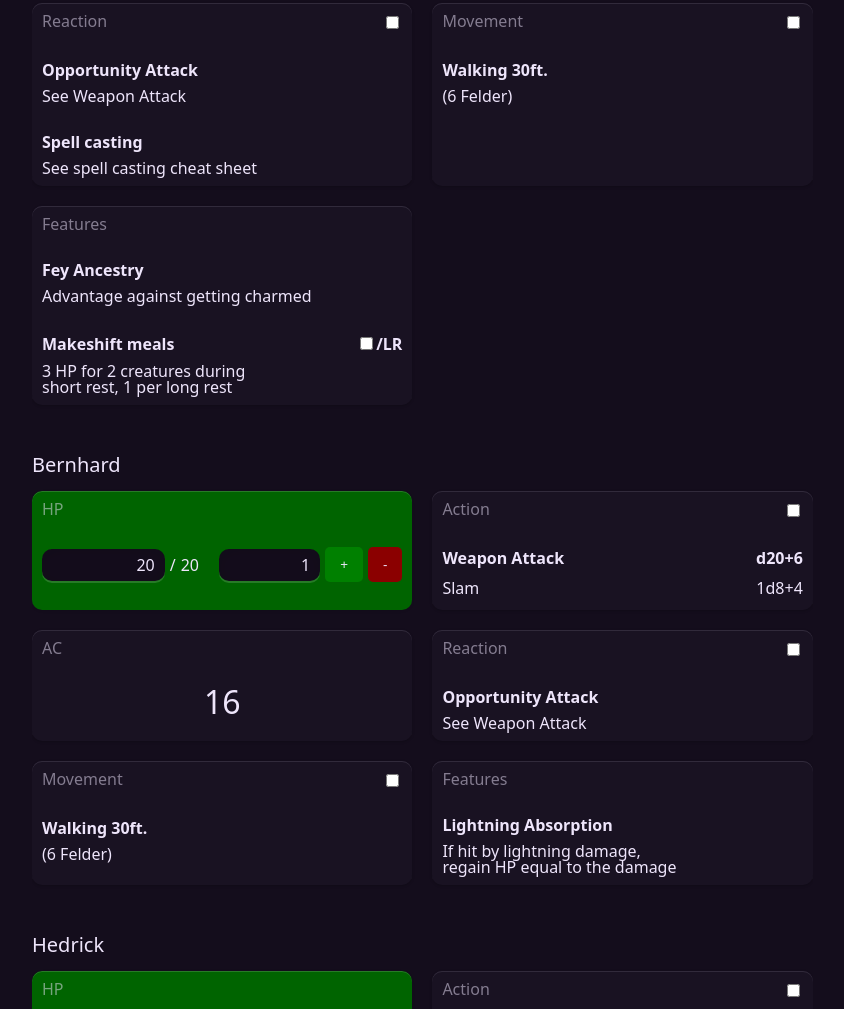
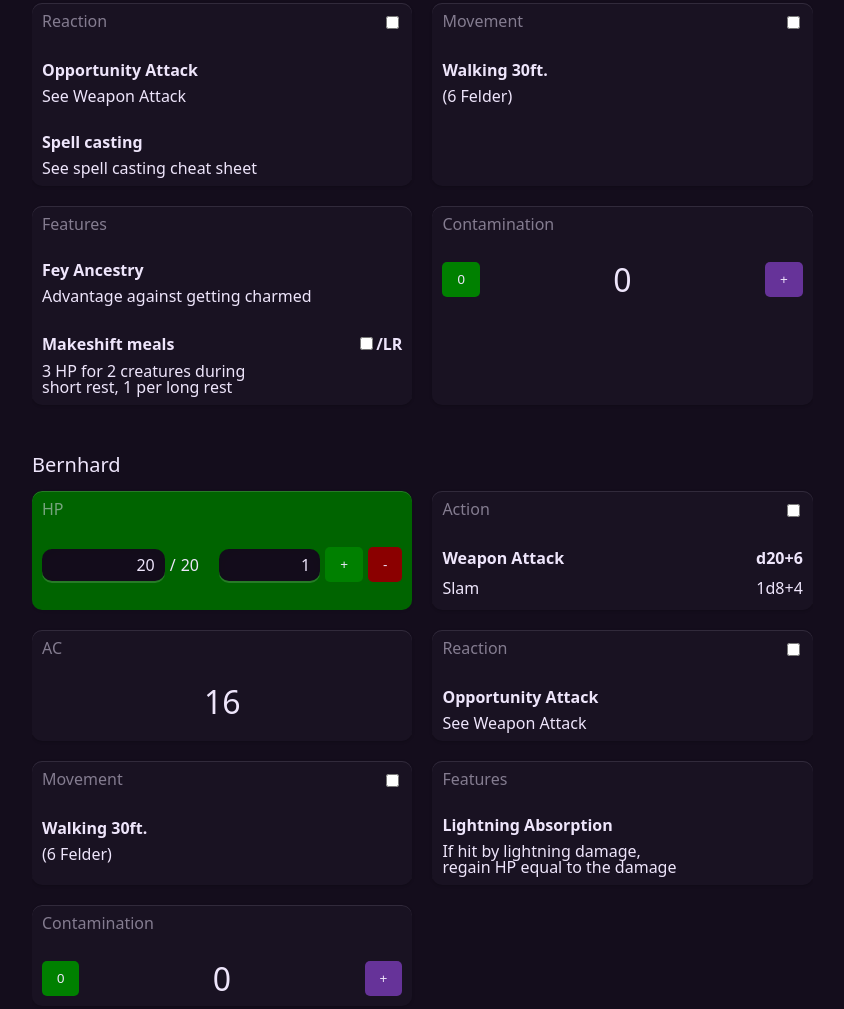
Before and after one commit to justDabuK/emberwood-village, an Astro site: page /characters/nex in a window 1280 px wide. Shown: the part 775-1784 px from the top of the page, without its empty margins (272-1116 px from the left). Built offline with nearby package versions, Linux system fonts and the light colour scheme; Astro itself is replaced by a stand-in of ours.

Commit message:
feat: add contamination indicator

```diff
--- /dev/null
+++ b/src/components/character/Contamination.vue
@@ -0,0 +1,71 @@
+<script setup lang="ts">
+import {computed} from "vue";
+
+const contaminationLevel = defineModel<number>({required: true});
+const contaminationPercentage = computed(() => {
+  return (contaminationLevel.value / 6) * 100;
+});
+
+const increase = () => {
+  contaminationLevel.value = Math.min(contaminationLevel.value + 1, 6);
+}
+
+const reset = () => {
+  contaminationLevel.value = 0;
+}
+</script>
+
+<template>
+  <div class="card contamination" :style="`--contamination-percentage: ${contaminationPercentage}%`">
+    <span class="contamination-title">Contamination</span>
+    <div class="contamination-data">
+      <button class="reset-button" @click="reset">0</button>
+      <span>{{contaminationLevel}}</span>
+      <button class="increase-button" @click="increase">+</button>
+    </div>
+  </div>
+</template>
+
+<style scoped>
+.contamination {
+  display: flex;
+  flex-direction: column;
+  gap: 30px;
+  padding: 10px;
+  background-image: linear-gradient(125deg, rebeccapurple 20%, teal);
+  background-size: var(--contamination-percentage) 100%;
+  background-repeat: no-repeat;
+  transition: background-size 500ms ease-in-out;
+
+
+  .contamination-title {
+    color: var(--text-color-darker-1);
+  }
+
+  .contamination-data {
+    display: grid;
+    grid-template-columns: auto 1fr auto;
+    place-items: center;
+    span {
+      font-size: 2em;
+    }
+
+    button {
+      background-color: var(--body-bg);
+      color: var(--text-color);
+      border: none;
+      border-radius: 5px;
+      padding: 10px 15px;
+      cursor: pointer;
+    }
+
+    .reset-button {
+      background-color: green;
+    }
+
+    .increase-button {
+      background-color: rebeccapurple;
+    }
+  }
+}
+</style>
--- a/src/components/character/CreatureSection.vue
+++ b/src/components/character/CreatureSection.vue
@@ -3,6 +3,7 @@ import SectionCard from "./SectionCard.vue";
 import ArmorClass from "./ArmorClass.vue";
 import HitPoints from "./HitPoints.vue";
 import type {Creature} from "../../scripts/cheatSheetTypes.ts";
+import Contamination from "./Contamination.vue";
 
 const creature = defineModel<Creature>({required: true});
 </script>
@@ -14,6 +15,7 @@ const creature = defineModel<Creature>({required: true});
       <SectionCard v-for="section in creature.sectionList" :key="section.title" v-model="section.used" :section="section"/>
       <HitPoints v-model="creature.hitPoints.current" v-model:temporary-hit-points="creature.hitPoints.temporary" v-model:hit-dice="creature.hitPoints.hitDice" :max-hit-points="creature.hitPoints.max"/>
       <ArmorClass :armor-class="creature.armorClass"/>
+      <Contamination v-model="creature.contamination" />
     </div>
   </div>
 </template>
--- a/src/components/character/Jazz.vue
+++ b/src/components/character/Jazz.vue
@@ -71,7 +71,9 @@ const defaultJazzCreatureList = [
           typeOfRest: TypeOfRest.LONG,
         }
       },
-      armorClass: 15,
+      contamination: 0,
+      exhaustion: 0,
+      armorClass: 10 + MODIFIER.DEX + MODIFIER.CON,
       sectionList: [
         {
           title: 'Action',
--- a/src/components/character/Nex.vue
+++ b/src/components/character/Nex.vue
@@ -19,6 +19,8 @@ const defaultNexCreatureList = [
         typeOfRest: TypeOfRest.LONG,
       }
     },
+    contamination: 0,
+    exhaustion: 0,
     armorClass: 14,
     sectionList: [
       {
@@ -110,6 +112,8 @@ const defaultNexCreatureList = [
       current: 5 +5 * NEX_LEVEL,
       max: 5 +5 * NEX_LEVEL,
     },
+    contamination: 0,
+    exhaustion: 0,
     armorClass: 14 + NEX_PROFICIENCY_BONUS,
     sectionList: [
       {
@@ -162,6 +166,8 @@ const defaultNexCreatureList = [
       current: 1,
       max: 1,
     },
+    contamination: 0,
+    exhaustion: 0,
     armorClass: 11,
     sectionList: [
       {
--- a/src/components/character/Remi.vue
+++ b/src/components/character/Remi.vue
@@ -21,6 +21,8 @@ const defaultRemiCreatureList = [
         typeOfRest: TypeOfRest.LONG,
       }
     },
+    contamination: 0,
+    exhaustion: 0,
     armorClass: 16,
     sectionList: [
       {
--- a/src/scripts/cheatSheetTypes.ts
+++ b/src/scripts/cheatSheetTypes.ts
@@ -7,6 +7,8 @@ export type Creature = {
         hitDice?: UsagesPerRest;
     }
     armorClass: number;
+    contamination: number;
+    exhaustion: number;
     sectionList: Section[];
 }
 
```
